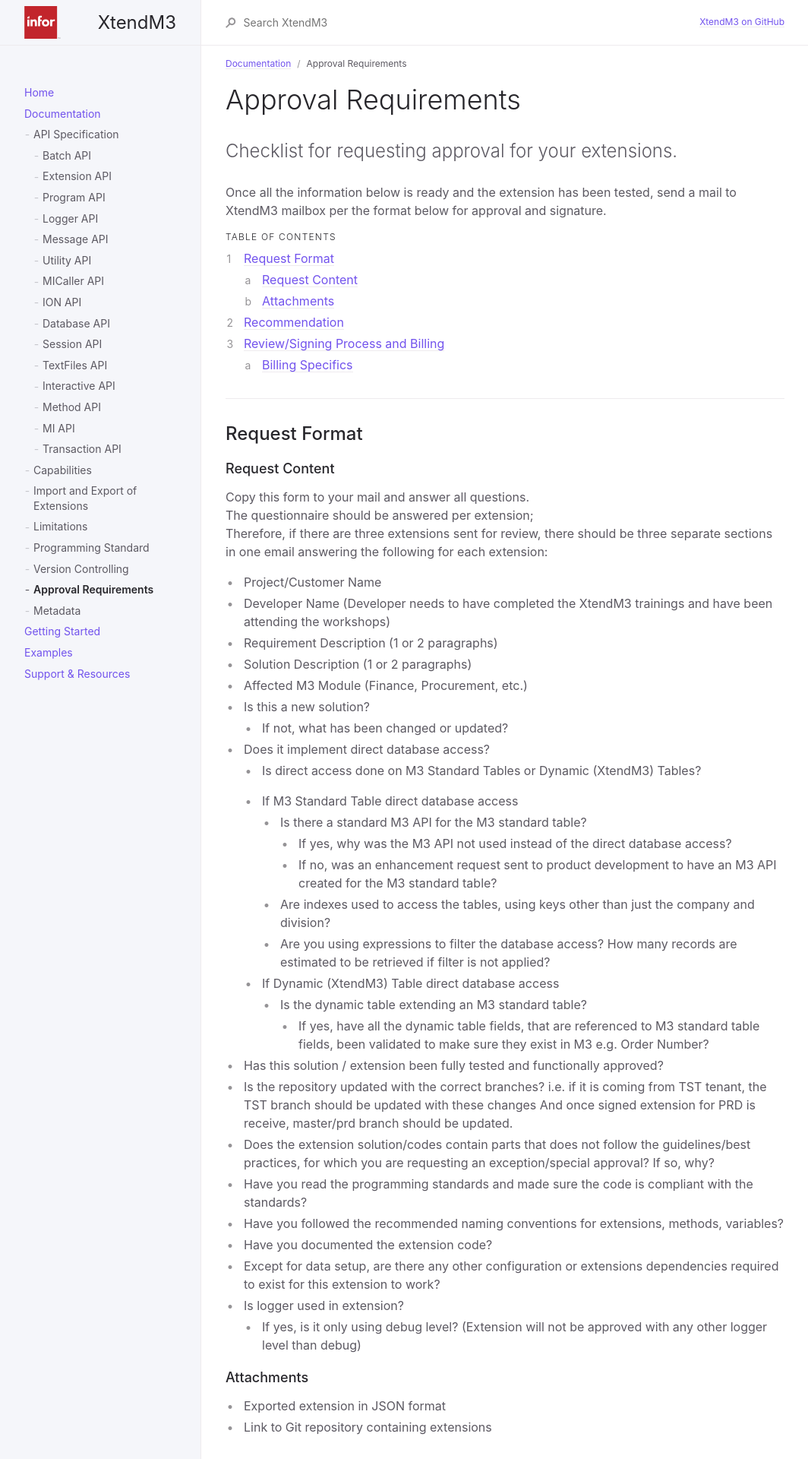
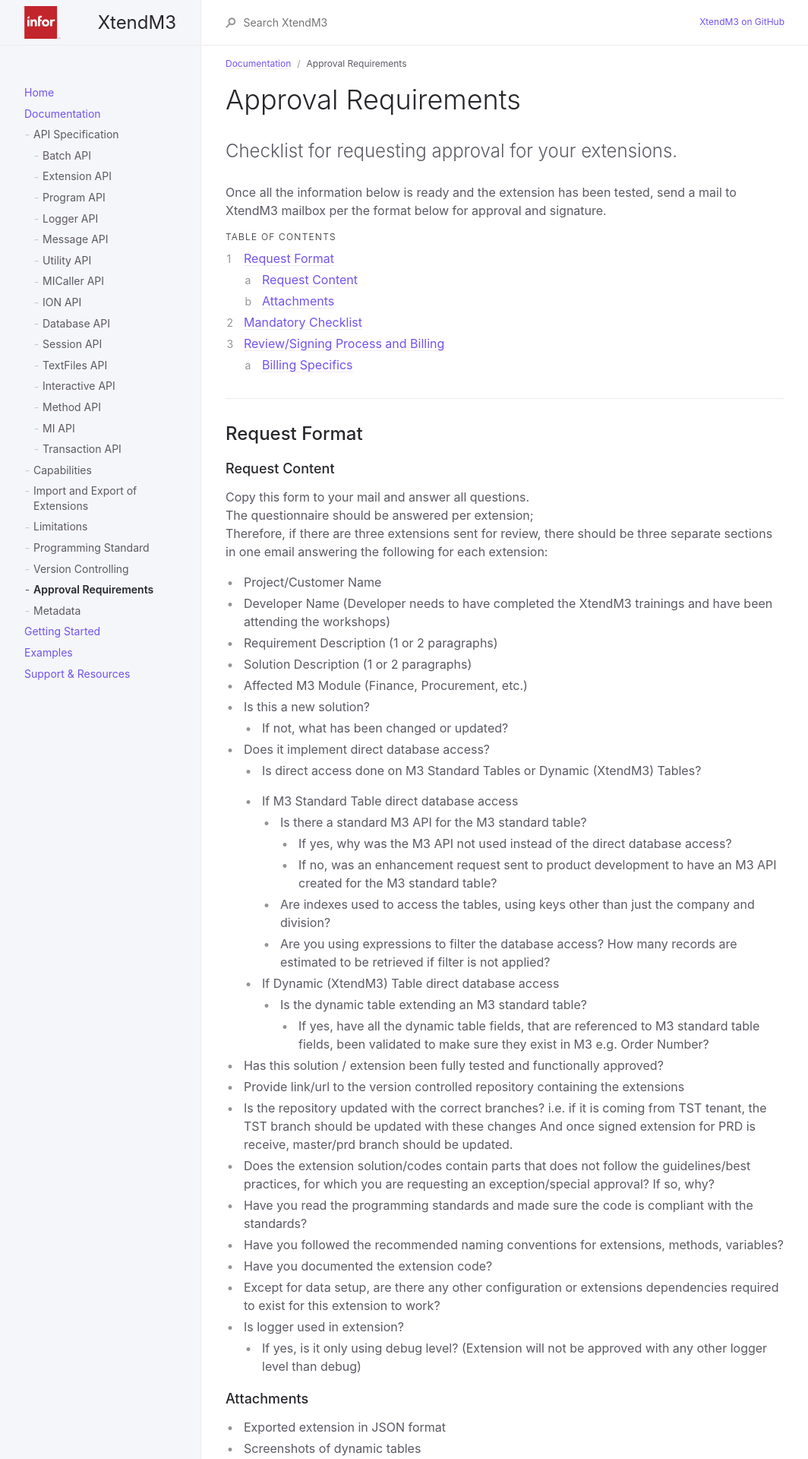
Before and after one commit to infor-cloud/xtendm3, a Jekyll site: the page built from docs/documentation/approval-requirements.md, in a window 1280 px wide. Shown: the top 1920 px of the page at 76% size, without its empty margins (107-1171 px from the left). Built offline with Jekyll 4.4.1, drawn with Linux system fonts in a browser that asks for light colours; some of the changed text lies outside the part shown.

Commit message:
Updated approval-requirements.md version-controlling.md

```diff
--- a/docs/documentation/approval-requirements.md
+++ b/docs/documentation/approval-requirements.md
@@ -49,6 +49,7 @@ Therefore, if there are three extensions sent for review, there should be three
       - If yes, have all the dynamic table fields, that are referenced to M3 standard table fields, been validated to make sure they exist in M3 e.g. Order Number?
 
 - Has this solution / extension been fully tested and functionally approved?
+- Provide link/url to the version controlled repository containing the extensions
 - Is the repository updated with the correct branches?
   i.e. if it is coming from TST tenant, the TST branch should be updated with these changes
   And once signed extension for PRD is receive, master/prd branch should be updated.
@@ -63,11 +64,12 @@ If so, why?
 
 ### Attachments
 - Exported extension in JSON format
-- Link to Git repository containing extensions
+- Screenshots of dynamic tables
 
-## Recommendation
+## Mandatory Checklist
 Please go through these checklists before sending extension for approval
 
+- [x] Extensions are stored using a version controlled repository like GitHub, BitBucket, Azure DevOps, or GitLab ([XtendM3 Example of a repository structure](https://github.com/infor-cloud/acme-corp-extensions))
 - [x] Extension JavaDoc has been created on top of the extension classes
 - [x] Extension Method’s JavaDoc has been created on top of the methods (except for the main() method)
 - [x] Extensions have been fully tested and verified to be working as intended
```
Also changed, not shown: docs/documentation/version-controlling.md (+1 -2 lines).
